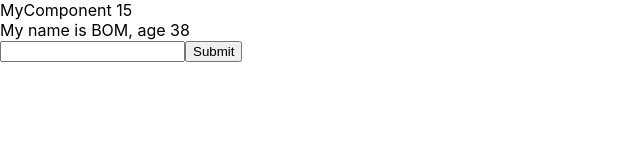
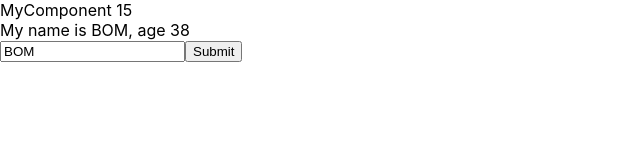
Before and after one commit to DatVu42/base-reactjs, a React (Create React App) app: page / in a window 1280 px wide. Shown: the top 160 px of the page, without its empty margins (0-640 px from the left). Built offline with nearby package versions, Linux system fonts and the light colour scheme.

Commit message:
form (update)

```diff
--- a/src/App.js
+++ b/src/App.js
@@ -36,7 +36,7 @@ class App extends React.Component {
         <MyComponent />
         My name is {this.state.name}, age {this.state.age}
         <form onSubmit={(event) => this.handleSubmit(event)}>
-          <input onChange={(event) => this.handleInputChange(event)} type="text" />
+          <input value={this.state.name} onChange={(event) => this.handleInputChange(event)} type="text" />
           <button type='submit'>Submit</button>
         </form>
       </div>
```
